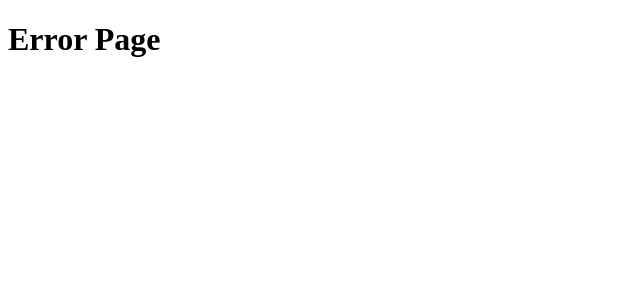
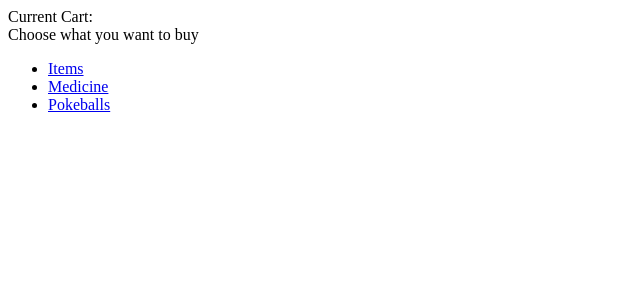
Before and after one commit to VinceDaPrince45/shoppingCart, a React (Vite) app: page /cart in a window 1280 px wide. Before the commit this address had no page. Shown: the top 300 px of the page, without its empty margins (0-640 px from the left). Built offline with nearby package versions, Linux system fonts and the light colour scheme.

Commit message:
Create outlet for cart and link children

```diff
--- /dev/null
+++ b/src/components/Choice.jsx
@@ -0,0 +1,22 @@
+import { Link } from "react-router-dom";
+
+const Choice = () => {
+    return (
+        <div>
+            Choose what you want to buy
+            <ul>
+                <li>
+                    <Link to="/">Items</Link>
+                </li>
+                <li>
+                    <Link to="medicine">Medicine</Link>
+                </li>
+                <li>
+                    <Link to="pokeball">Pokeballs</Link>
+                </li>
+            </ul>
+        </div>
+    );
+}
+
+export default Choice;
--- a/src/components/Home.jsx
+++ b/src/components/Home.jsx
@@ -4,17 +4,7 @@
     return (
         <div>
             <h1>Home</h1>
-            <ul>
-                <li>
-                    <Link to="medicine">Medicine</Link>
-                </li>
-                <li>
-                    <Link to="items">Items</Link>
-                </li>
-                <li>
-                    <Link to="pokeball">Pokeballs</Link>
-                </li>
-            </ul>
+            <Link to="cart">Get Gear!</Link>
         </div>
     );
 }
--- a/src/components/Items.jsx
+++ b/src/components/Items.jsx
@@ -15,13 +15,14 @@
 
     return (
         <div>
-            <h1>Medicine</h1>
+            <h1>Items</h1>
+            <div>
+                <Link to="/cart/medicine">Go to medicine</Link>
+                <Link to="/cart/pokeball">Go to pokeballs</Link>
+            </div>
             <ul>
                 {list}
             </ul>
-            <div>
-                <Link to="/">Home</Link>
-            </div>
         </div>
     );
 };
--- a/src/components/Medicine.jsx
+++ b/src/components/Medicine.jsx
@@ -16,12 +16,13 @@
     return (
         <div>
             <h1>Medicine</h1>
+            <div>
+                <Link to="/cart/items">Go to items</Link>
+                <Link to="/cart/pokeball">Go to pokeballs</Link>
+            </div>
             <ul>
                 {medList}
             </ul>
-            <div>
-                <Link to="/">Home</Link>
-            </div>
         </div>
     );
 };
--- a/src/components/Pokeball.jsx
+++ b/src/components/Pokeball.jsx
@@ -20,12 +20,13 @@
     return (
         <div>
             <h1>PokeBalls</h1>
+            <div>
+                <Link to="/cart/items">Go to items</Link>
+                <Link to="/cart/medicine">Go to medicine</Link>
+            </div>
             <ul>
                 {pokeballList}
             </ul>
-            <div>
-                <Link to="/">Home</Link>
-            </div>
         </div>
     );
 };
--- a/src/components/Router.jsx
+++ b/src/components/Router.jsx
@@ -4,25 +4,33 @@
 import Medicine from "./Medicine";
 import Pokeball from "./Pokeball";
 import Error from "./Error";
+import ShoppingCart from "./ShoppingCart";
+import Choice from "./Choice";
 
 const Router = () => {
     const router = createBrowserRouter([
         {
             path: "/",
             element: <Home />,
-            errorElement: <Error />
+            errorElement: <Error />,
         },
         {
-            path: "medicine",
-            element: <Medicine />
-        },
-        {
-            path: "items",
-            element: <Items />
-        },
-        {
-            path: "pokeball",
-            element: <Pokeball />
+            path: "cart",
+            element: <ShoppingCart />,
+            children: [
+                {
+                    index:true, element: <Choice />
+                },
+                {
+                    path: "items", element: <Items />
+                },
+                {
+                    path: "medicine", element: <Medicine />
+                },
+                {
+                    path: "pokeball", element: <Pokeball />
+                },
+            ],
         },
     ]);
 
--- /dev/null
+++ b/src/components/ShoppingCart.jsx
@@ -0,0 +1,16 @@
+import { useState,useEffect } from "react"
+import { Outlet } from "react-router-dom";
+
+const ShoppingCart = () => {
+    const [cart,setCart] = useState([]);
+    // add objects to array consisting of name and count
+
+    return (
+        <div>
+            <div>Current Cart:</div>
+            <Outlet />
+        </div>
+    );
+}
+
+export default ShoppingCart;
```
